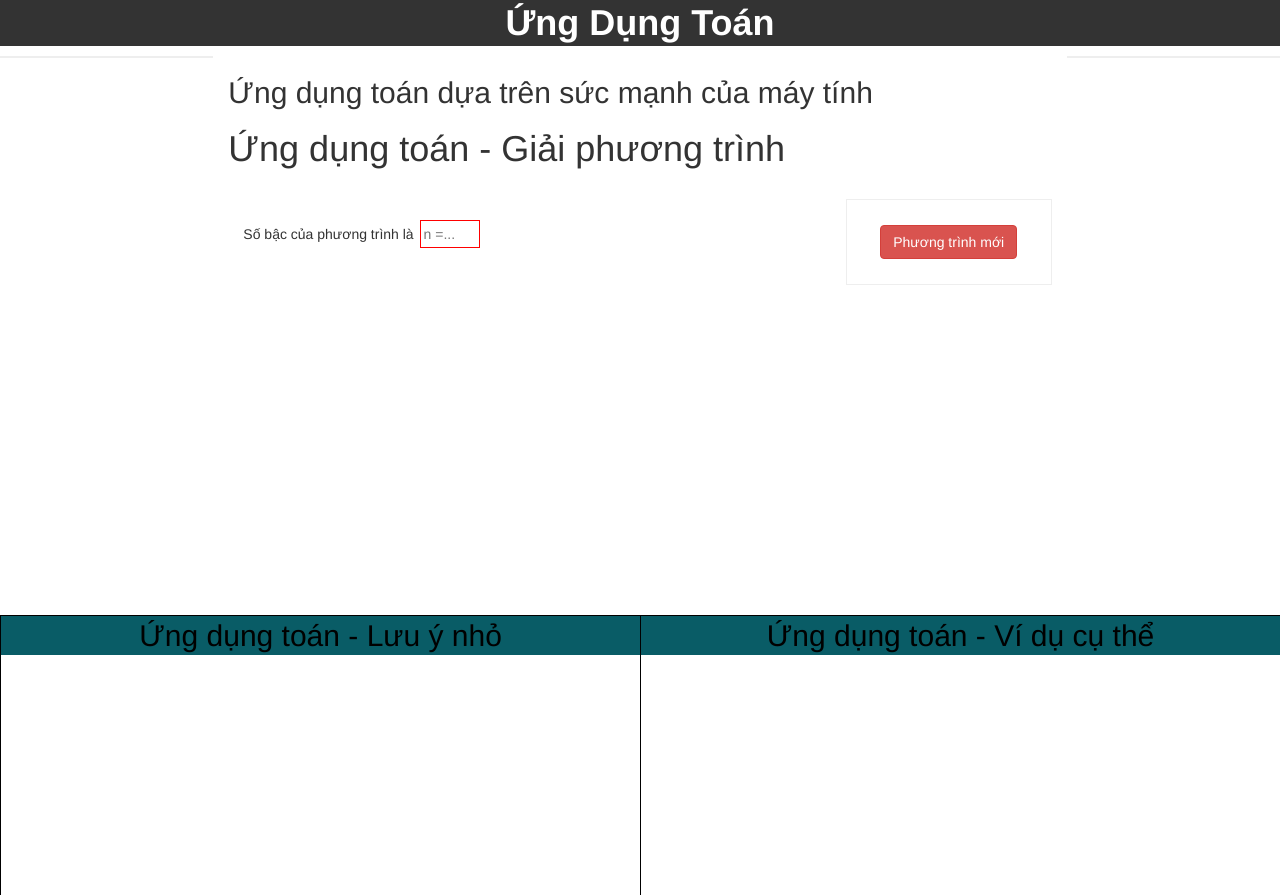
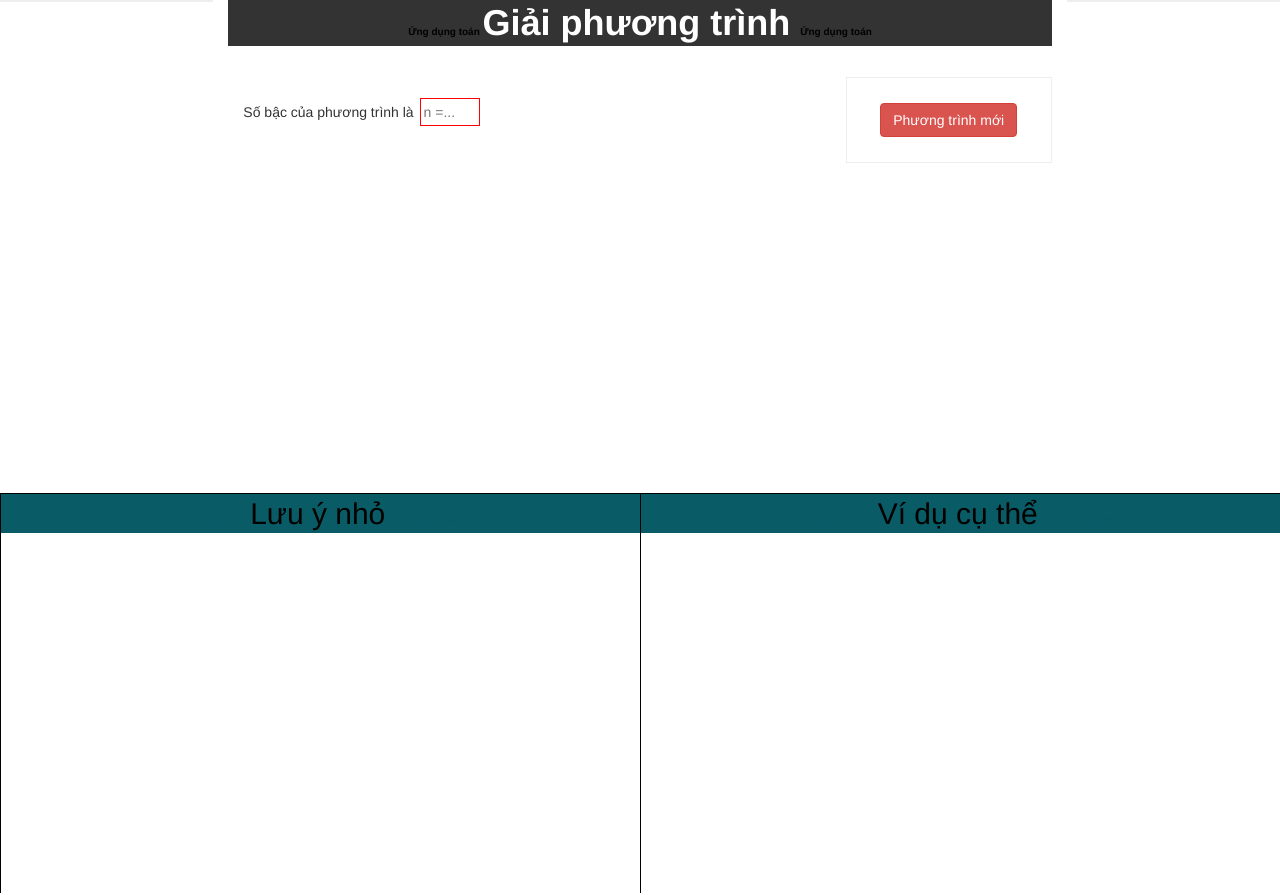
Before and after one commit to thuctoa/toanhoc, a Yii app: template views/dathuc/index.php in a window 1280 px wide. Shown: the top 895 px of the page. Run offline with PHP 8.4 and a stand-in for Yii, Linux system fonts and the light colour scheme; the template is opened without the code that fills it, so the values that code supplies are empty; some libraries are stand-ins or nearby versions.

Commit message:
pr ung dung toan

```diff
--- a/views/dathuc/chiadachodathuc.php
+++ b/views/dathuc/chiadachodathuc.php
@@ -3,8 +3,10 @@ use yii\helpers\Html;
 /* @var $this yii\web\View */
 $this->title = 'Ứng dụng toán';
 ?>
-<h1 >
-Ứng dụng toán - Chia đa thức cho đa thức
+<h1 class="tieude">
+    <span class="pagerank"> Ứng dụng toán </span>
+        Chia đa thức cho đa thức
+    <span class="pagerank"> Ứng dụng toán </span>
 </h1>
 <div class="cachtren"></div>
 <form action="/dathuc/chiadachodathuc" method="post">
--- a/views/dathuc/index.php
+++ b/views/dathuc/index.php
@@ -4,9 +4,10 @@ use yii\helpers\Html;
 $this->title = 'Ứng dụng toán';
 //$this->params['breadcrumbs'][] = $this->title;
 ?>
-<h2>Ứng dụng toán dựa trên sức mạnh của máy tính </h2>
-<h1 >
-        Ứng dụng toán - Giải phương trình
+<h1 class="tieude">
+    <span class="pagerank"> Ứng dụng toán </span>
+        Giải phương trình
+    <span class="pagerank"> Ứng dụng toán </span>
 </h1>
 <div class="cachtren"></div>
  <form action="/dathuc/index" method="post">
--- a/views/dathuc/luythuadathuc.php
+++ b/views/dathuc/luythuadathuc.php
@@ -3,8 +3,10 @@ use yii\helpers\Html;
 /* @var $this yii\web\View */
 $this->title = 'Ứng dụng toán';
 ?>
-<h1>
-    Ứng dụng toán - Lũy thừa một đa thức
+<h1 class="tieude">
+    <span class="pagerank"> Ứng dụng toán </span>
+        Lũy thừa một đa thức
+    <span class="pagerank"> Ứng dụng toán </span>
 </h1>
 <div class="cachtren"></div>
 <form action="/dathuc/luythuadathuc" method="post">
--- a/views/dathuc/nhanhaidathuc.php
+++ b/views/dathuc/nhanhaidathuc.php
@@ -3,8 +3,10 @@ use yii\helpers\Html;
 /* @var $this yii\web\View */
 $this->title = 'Ứng dụng toán';
 ?>
-<h1 >
-    Ứng dụng toán - Nhân hai đa thức với nhau
+<h1 class="tieude">
+    <span class="pagerank"> Ứng dụng toán </span>
+        Nhân đa thức với đa thức
+    <span class="pagerank"> Ứng dụng toán </span>
 </h1>
 <div class="cachtren"></div>
 <form action="/dathuc/nhanhaidathuc" method="post">
--- a/views/layouts/main.php
+++ b/views/layouts/main.php
@@ -40,10 +40,6 @@ AppAsset::register($this);
     </script>
 <?php $this->beginBody() ?>
     <div class="wrap">
-
-        <div class="row">
-            <h1 class="tieude text-center "> Ứng Dụng Toán</h1>
-        </div>
         <div class="row noidung">
 
             <div class="col-lg-2 menutrai">
--- a/views/matran/markov.php
+++ b/views/matran/markov.php
@@ -3,7 +3,9 @@ use yii\helpers\Html;
 /* @var $this yii\web\View */
 $this->title = 'Ứng dụng toán';
 ?>
-<h1 class="text-center">Đề tài 6 - Nhóm 3</h1>
+<h1 class="tieude">
+        Đề tài 6 - Nhóm 3
+</h1>
 <div class="cachtren"></div>
 <form action="/matran/markov" method="post">
     <div class="row">
--- a/views/matran/matran.php
+++ b/views/matran/matran.php
@@ -3,8 +3,10 @@ use yii\helpers\Html;
 /* @var $this yii\web\View */
 $this->title = 'Ứng dụng toán';
 ?>
-<h1>
-    Ứng dụng toán - Lũy thừa ma trận
+<h1 class="tieude">
+    <span class="pagerank"> Ứng dụng toán </span>
+        Lũy thừa ma trận
+    <span class="pagerank"> Ứng dụng toán </span>
 </h1>
 <div class="cachtren"></div>
 <div onload="giannonhap();">
--- a/views/matran/matrannghichdao.php
+++ b/views/matran/matrannghichdao.php
@@ -3,8 +3,10 @@ use yii\helpers\Html;
 /* @var $this yii\web\View */
 $this->title = 'Ứng dụng toán';
 ?>
-<h1>
-    Ứng dụng toán - Nghịch đảo ma trận
+<h1 class="tieude">
+    <span class="pagerank"> Ứng dụng toán </span>
+        Ma trận nghịch đảo
+    <span class="pagerank"> Ứng dụng toán </span>
 </h1>
 <div class="cachtren"></div>
 <form action="/matran/matrannghichdao" method="post">
--- a/views/matran/nhanhaimatran.php
+++ b/views/matran/nhanhaimatran.php
@@ -3,8 +3,10 @@ use yii\helpers\Html;
 /* @var $this yii\web\View */
 $this->title = 'Ứng dụng toán';
 ?>
-<h1 >
-    Ứng dụng toán - Nhân hai ma trận với nhau
+<h1 class="tieude">
+    <span class="pagerank"> Ứng dụng toán </span>
+        Nhân ma trận
+    <span class="pagerank"> Ứng dụng toán </span>
 </h1>
 <div class="cachtren"></div>
 <form action="/matran/nhanhaimatran" method="post">
--- a/views/site/huongdan.php
+++ b/views/site/huongdan.php
@@ -4,7 +4,9 @@ use yii\widgets\ActiveForm;
 use yii\helpers\Url;
 ?>
 <h2 class="huongdan-tieude">
-    Ứng dụng toán - Lưu ý nhỏ
+    <span class="prhuongdan"> Ứng dụng toán </span>
+        Lưu ý nhỏ
+    <span class="prhuongdan"> Ứng dụng toán </span>
 </h2>
 <?php
 $url= Url::to();
--- a/views/site/vidu.php
+++ b/views/site/vidu.php
@@ -4,7 +4,9 @@ use yii\widgets\ActiveForm;
 use yii\helpers\Url;
 ?>
 <h2 class="huongdan-tieude">
-    Ứng dụng toán - Ví dụ cụ thể
+    <span class="prhuongdan"> Ứng dụng toán </span>
+        Ví dụ cụ thể
+    <span class="prhuongdan"> Ứng dụng toán </span>
 </h2>
 <?php
 $url= Url::to();
```
Also changed, not shown: views/matran/index.php (+5 -2 lines).
